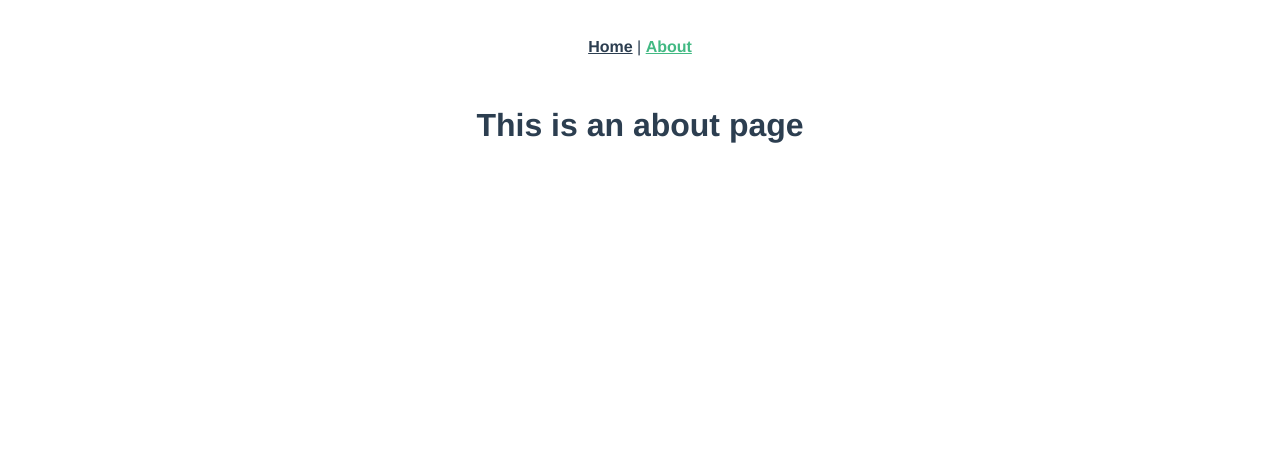
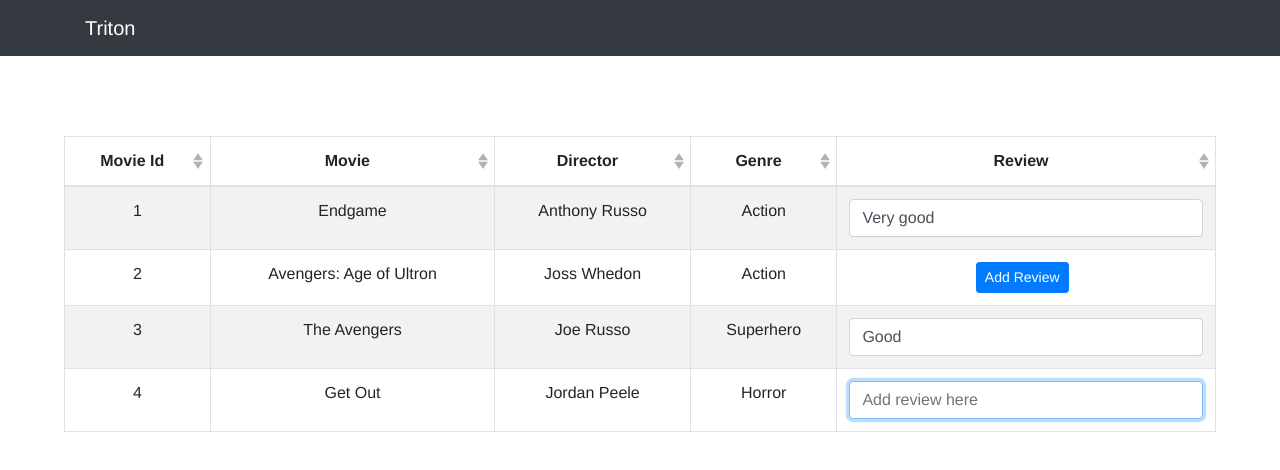
Before and after one commit to annashekhawat/intern-project-frontend, a Vue app: page /about in a window 1280 px wide. Shown: the top 470 px of the page. Built offline with nearby package versions, Linux system fonts and the light colour scheme.

Commit message:
initial barebones of the UI

```diff
--- a/src/App.vue
+++ b/src/App.vue
@@ -1,9 +1,5 @@
 <template>
   <div id="app">
-    <div id="nav">
-      <router-link to="/">Home</router-link> |
-      <router-link to="/about">About</router-link>
-    </div>
     <router-view />
   </div>
 </template>
--- /dev/null
+++ b/src/components/MoviesTable.vue
@@ -0,0 +1,100 @@
+<template>
+  <div>
+    <b-table id="moviesTable"
+      :striped="striped"
+      :bordered="bordered"
+      :borderless="borderless"
+      :outlined="outlined"
+      :small="small"
+      :hover="hover"
+      :dark="dark"
+      :fixed="fixed"
+      :foot-clone="footClone"
+      :no-border-collapse="noCollapse"
+      :items="items"
+      :fields="fields"
+      :head-variant="headVariant"
+      :table-variant="tableVariant">
+      <template v-slot:cell(review)="row">
+
+
+        <b-button id = "add-review-button" v-if="row.item.isEmpty && !row.item.editingReview" size="sm" variant="primary"  v-on:click="row.item.editingReview = true;" class="mr-2">
+          Add Review
+        </b-button>
+        <b-form-input v-if="!row.item.isEmpty || row.item.editingReview" autofocus = "true" v-sync="row.item.review" v-model="row.item.review" placeholder="Add review here" ></b-form-input>
+        <b-button id = "submit-review-button" v-if="row.item.editingReview" size="sm" variant="success"  v-on:click="row.item.editingReview = false; row.item.review == '' ? row.item.isEmpty = true : row.item.isEmpty = false;" class="mr-2">
+          Submit
+        </b-button>
+      </template>
+      </b-table>
+
+  </div>
+</template>
+
+<script>
+
+var datalist = [
+          { isEmpty: false, editingReview: false, movie_id: '1', movie: 'Endgame', director: 'Anthony Russo', genre: 'Action', review: 'Very good' },
+          { isEmpty: true, editingReview: false, movie_id: '2', movie: 'Avengers: Age of Ultron', director: 'Joss Whedon', genre: 'Action', review: '' },
+          { isEmpty: false, editingReview: false, movie_id: '3', movie: 'The Avengers', director: 'Joe Russo', genre: 'Superhero', review: 'Good' },
+          { isEmpty: false, editingReview: false, movie_id: '4', movie: 'Get Out', director: 'Jordan Peele', genre: 'Horror', review: '' }
+        ];
+  export default {
+    data() {
+      return {
+        fields: [
+            {key: 'movie_id', label: 'Movie Id', sortable: true},
+            {key: 'movie', sortable: true},
+            {key: 'director', sortable: true},
+            {key: 'genre', sortable: true},
+            {key: 'review', sortable: true}],
+        items: datalist,
+        tableVariants: [
+          'primary',
+          'secondary',
+          'info',
+          'danger',
+          'warning',
+          'success',
+          'light',
+          'dark'
+        ],
+        striped: true,
+        bordered: true,
+        borderless: false,
+        outlined: false,
+        small: false,
+        hover: false,
+        dark: false,
+        fixed: false,
+        footClone: false,
+        headVariant: null,
+        tableVariant: '',
+        noCollapse: false
+      }
+    },
+    methods: {
+      greet: function (event) {
+
+      // `this` inside methods points to the Vue instance
+      alert('Hello ' + this.name + '!')
+      // `event` is the native DOM event
+      if (event) {
+        alert(event.target.tagName)
+      }
+    }
+    }
+  }
+</script>
+
+<style lang="scss" scoped>
+#moviesTable {
+    width: 90%;
+    margin: auto;
+    margin-top: 5em;
+}
+
+#submit-review-button {
+  margin-top: 0.5em;
+}
+</style>
--- /dev/null
+++ b/src/components/NavBar.vue
@@ -0,0 +1,24 @@
+<template>
+  <div>
+    <b-navbar toggleable="lg" type="dark" variant="dark">
+      <b-container>
+        <b-navbar-brand href="#">Triton</b-navbar-brand>
+        <b-navbar-toggle target="nav-collapse"></b-navbar-toggle>
+      </b-container>
+    </b-navbar>
+  </div>
+</template>
+<script>
+export default {
+  data() {
+    return {
+      meal: "Search for merchants"
+    };
+  },
+  methods: {
+    getMeal() {
+      return "Search for merchants";
+    }
+  }
+};
+</script>
--- a/src/main.js
+++ b/src/main.js
@@ -1,4 +1,7 @@
+import "@babel/polyfill";
+import "mutationobserver-shim";
 import Vue from "vue";
+import "./plugins/bootstrap-vue";
 import App from "./App.vue";
 import router from "./router";
 import store from "./store";
--- a/src/views/About.vue
+++ b/src/views/About.vue
@@ -1,5 +1,20 @@
 <template>
-  <div class="about">
-    <h1>This is an about page</h1>
+  <div>
+    <nav-bar/>
+    <mo-vies-tabl/>
   </div>
 </template>
+
+<script>
+// @ is an alias to /src
+import MoViesTabl from "@/components/MoviesTable.vue";
+import NavBar from "@/components/NavBar.vue";
+
+export default {
+  name: "home",
+  components: {
+    MoViesTabl,
+    NavBar
+  }
+};
+</script>
--- a/src/views/Home.vue
+++ b/src/views/Home.vue
@@ -1,18 +1,20 @@
 <template>
-  <div class="home">
-    <img alt="Vue logo" src="../assets/logo.png" />
-    <HelloWorld msg="Welcome to Your Vue.js App" />
+  <div>
+    <nav-bar/>
+    <mo-vies-tabl/>
   </div>
 </template>
 
 <script>
 // @ is an alias to /src
-import HelloWorld from "@/components/HelloWorld.vue";
+import MoViesTabl from "@/components/MoviesTable.vue";
+import NavBar from "@/components/NavBar.vue";
 
 export default {
-  name: "Home",
+  name: "home",
   components: {
-    HelloWorld
+    MoViesTabl,
+    NavBar
   }
 };
 </script>
```
Also changed, not shown: package.json (+8 -0 lines), src/plugins/bootstrap-vue.js (added, +7 -0 lines), 1 other file (tests, documents, lock files or other folders).
